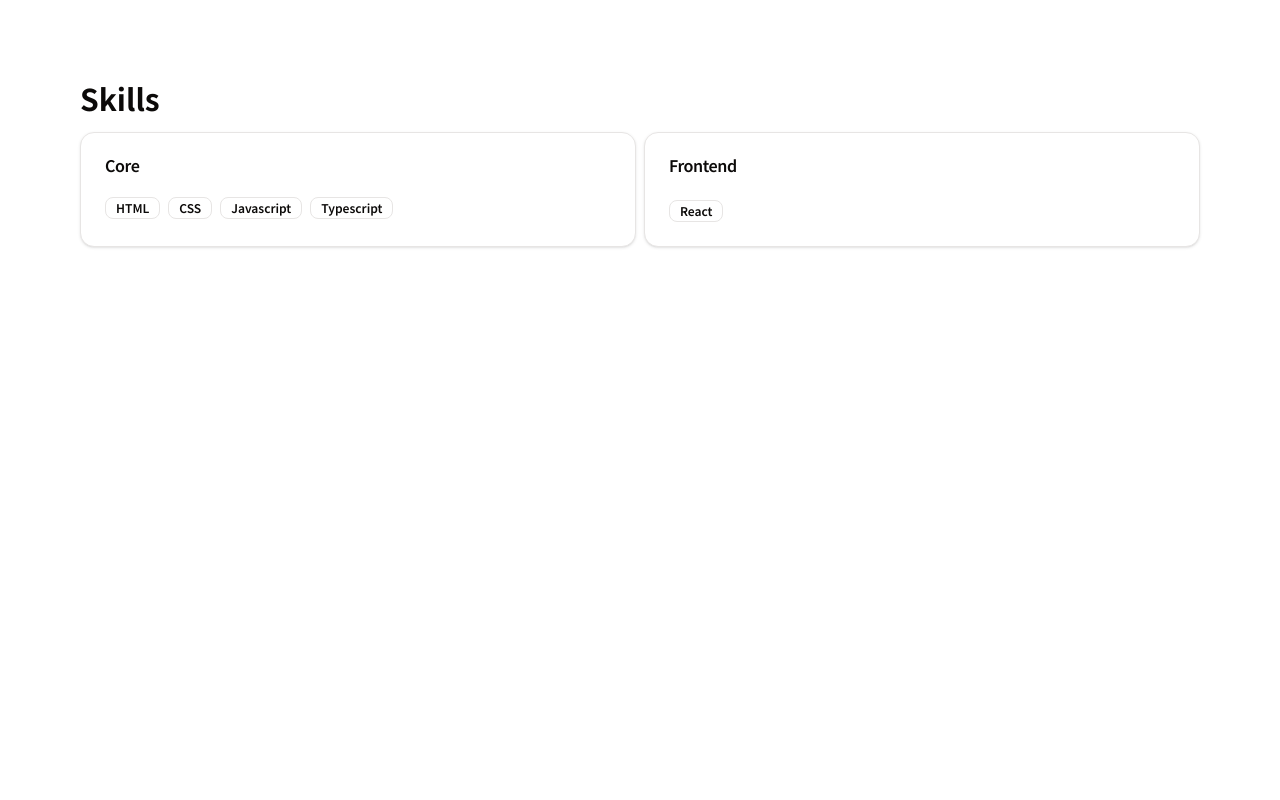
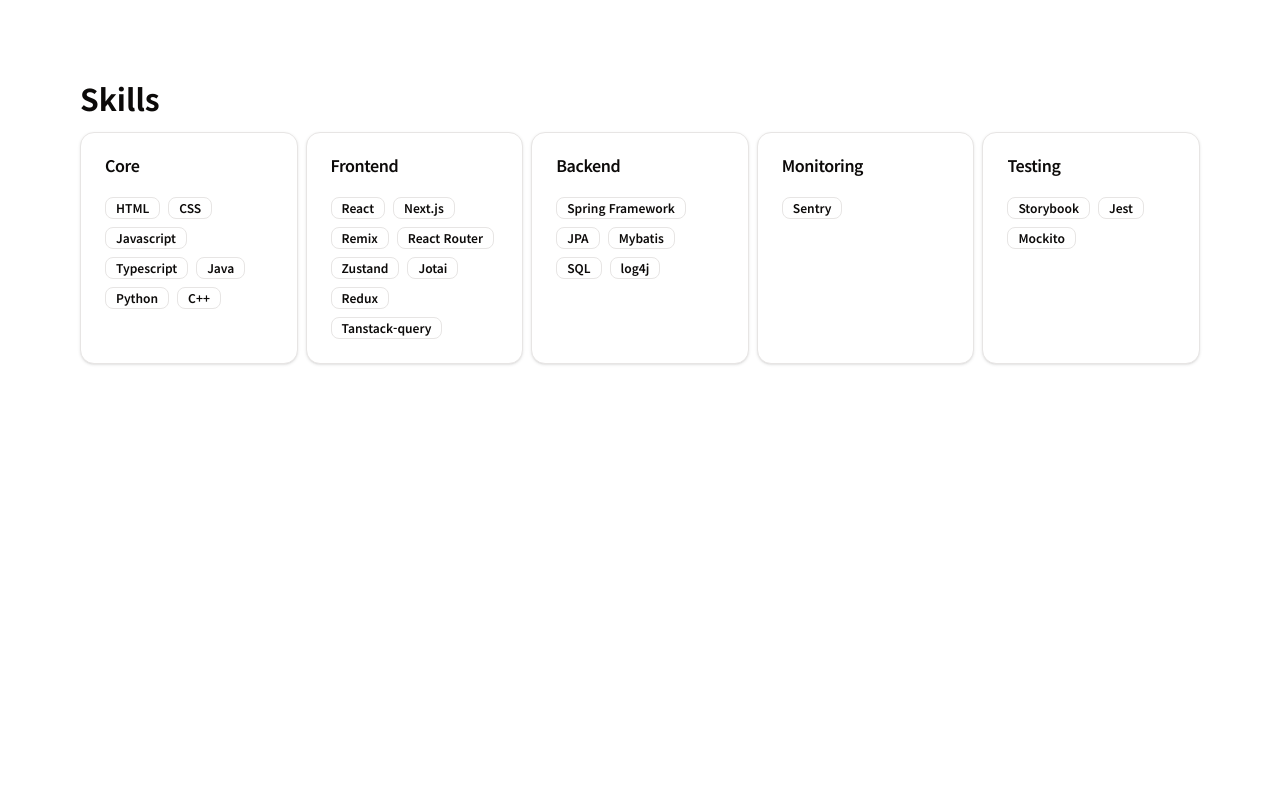
Before and after one commit to sharekim93/portfolio-2025-nextjs, a Next.js app: page / in a window 1280 px wide. Shown: the part 800-1600 px from the top of the page. Built offline with nearby package versions, Linux system fonts and the light colour scheme.

Commit message:
chore: update Experience, Skills

```diff
--- a/src/app/components/Experience.tsx
+++ b/src/app/components/Experience.tsx
@@ -13,7 +13,7 @@ export default function Experience() {
       initial="hidden"
       animate={animation}
       variants={fadeIn}
-      className=" w-full h-full min-h-screen flex flex-col justify-start items-start"
+      className=" w-full h-full min-h-screen flex flex-col justify-start items-start mt-10"
     >
       <h2 className="text-3xl font-bold mb-4 text-foreground">Experience</h2>
       <h4 className="text-md md:text-lg text-gray-600">경력 : 만 3년</h4>
--- a/src/app/components/Skills.tsx
+++ b/src/app/components/Skills.tsx
@@ -1,7 +1,7 @@
 "use client";
 
 import { motion } from "motion/react";
-import { fadeIn } from "@/styles/animation";
+import { fadeIn, slideLeft } from "@/styles/animation";
 import useObserver from "@/hooks/useObserver";
 import { Card, CardContent, CardHeader, CardTitle } from "./ui/Card";
 import { Badge } from "./Badge";
@@ -25,19 +25,59 @@ export default function Skills() {
           <CardHeader>
             <CardTitle>Core</CardTitle>
           </CardHeader>
-          <CardContent className="flex gap-2">
+          <CardContent className="flex flex-wrap gap-2">
             <Badge variant="outline">HTML</Badge>
             <Badge variant="outline">CSS</Badge>
             <Badge variant="outline">Javascript</Badge>
             <Badge variant="outline">Typescript</Badge>
+            <Badge variant="outline">Java</Badge>
+            <Badge variant="outline">Python</Badge>
+            <Badge variant="outline">C++</Badge>
           </CardContent>
         </Card>
         <Card className="flex-1/2 sm:flex-1">
           <CardHeader>
             <CardTitle>Frontend</CardTitle>
           </CardHeader>
-          <CardContent>
+          <CardContent className="flex flex-wrap gap-2">
             <Badge variant="outline">React</Badge>
+            <Badge variant="outline">Next.js</Badge>
+            <Badge variant="outline">Remix</Badge>
+            <Badge variant="outline">React Router</Badge>
+            <Badge variant="outline">Zustand</Badge>
+            <Badge variant="outline">Jotai</Badge>
+            <Badge variant="outline">Redux</Badge>
+            <Badge variant="outline">Tanstack-query</Badge>
+          </CardContent>
+        </Card>
+        <Card className="flex-1/2 sm:flex-1">
+          <CardHeader>
+            <CardTitle>Backend</CardTitle>
+          </CardHeader>
+          <CardContent className="flex flex-wrap gap-2">
+            <Badge variant="outline">Spring Framework</Badge>
+            <Badge variant="outline">JPA</Badge>
+            <Badge variant="outline">Mybatis</Badge>
+            <Badge variant="outline">SQL</Badge>
+            <Badge variant="outline">log4j</Badge>
+          </CardContent>
+        </Card>
+        <Card className="flex-1/2 sm:flex-1">
+          <CardHeader>
+            <CardTitle>Monitoring</CardTitle>
+          </CardHeader>
+          <CardContent className="flex flex-wrap gap-2">
+            <Badge variant="outline">Sentry</Badge>
+          </CardContent>
+        </Card>
+        <Card className="flex-1/2 sm:flex-1">
+          <CardHeader>
+            <CardTitle>Testing</CardTitle>
+          </CardHeader>
+          <CardContent className="flex flex-wrap gap-2">
+            <Badge variant="outline">Storybook</Badge>
+            <Badge variant="outline">Jest</Badge>
+            <Badge variant="outline">Mockito</Badge>
           </CardContent>
         </Card>
       </div>
```
